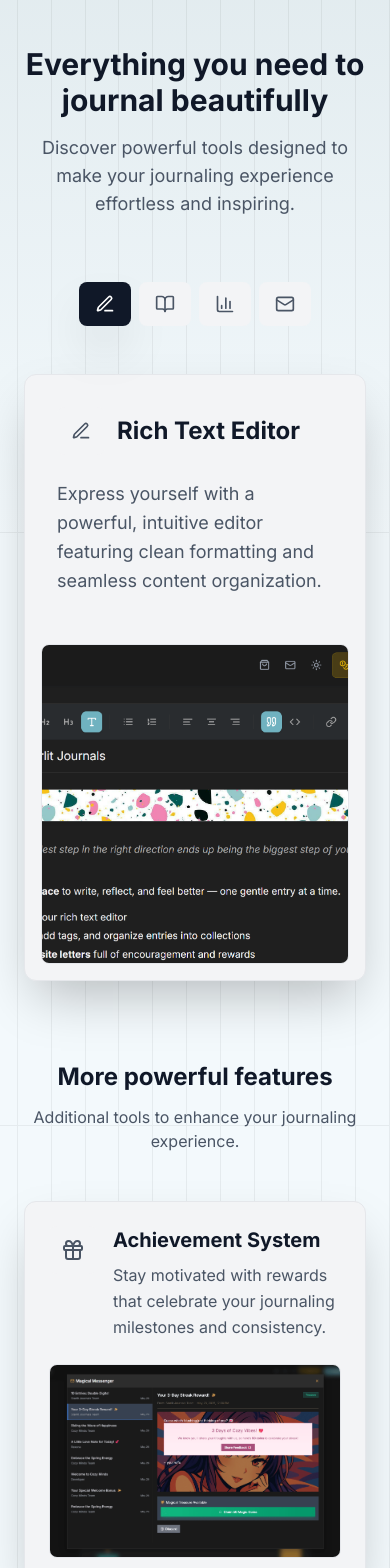
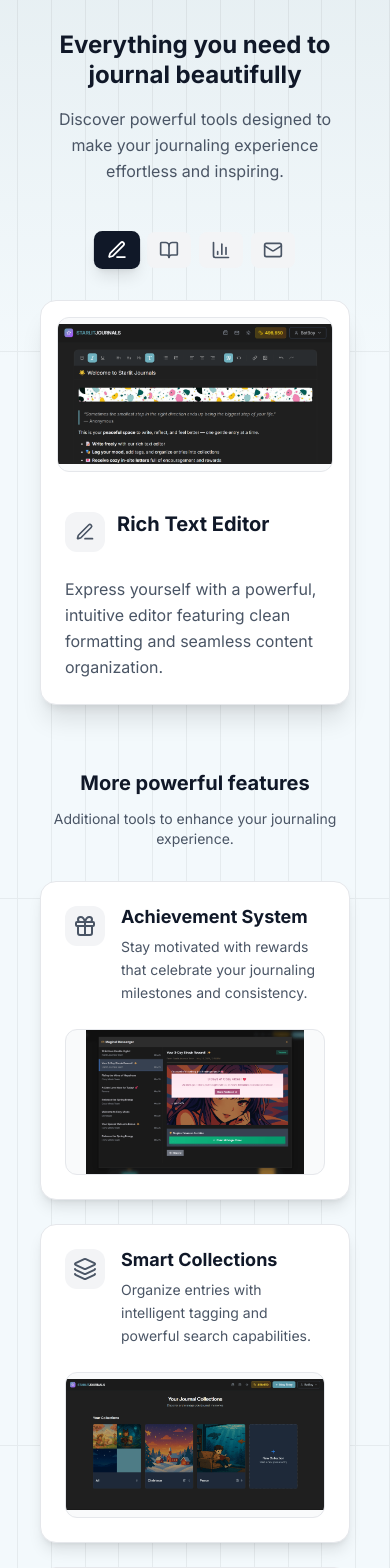
Before and after one commit to Bot-code-2003/cozyminds-client, a React (Vite) app: page / in a window 390 px wide. Shown: the part 1820-3388 px from the top of the page. Built offline with nearby package versions, Linux system fonts and the light colour scheme; no server answers.

Commit message:
Ui update landing

```diff
--- a/src/Components/Landing/Features.jsx
+++ b/src/Components/Landing/Features.jsx
@@ -88,66 +88,83 @@ const Features = ({ setShowLoginModal }) => {
   ];
 
   return (
-    <section className="w-full max-w-7xl mx-auto py-16 sm:py-20">
+    <section className="w-full max-w-7xl mx-auto px-4 sm:px-6 lg:px-8 py-12 sm:py-16 lg:py-20">
       {/* Header */}
-      <div className="text-center mb-16">
-        <h2 className="text-3xl sm:text-4xl lg:text-5xl font-bold mb-4 text-gray-900 dark:text-white">
+      <header className="text-center mb-12 sm:mb-16">
+        <h2 className="text-2xl sm:text-3xl md:text-4xl lg:text-5xl font-bold mb-4 text-gray-900 dark:text-white leading-tight">
           Everything you need to journal beautifully
         </h2>
-        <p className="text-lg text-gray-600 dark:text-gray-400 max-w-2xl mx-auto">
+        <p className="text-base sm:text-lg text-gray-600 dark:text-gray-400 max-w-2xl mx-auto leading-relaxed">
           Discover powerful tools designed to make your journaling experience
           effortless and inspiring.
         </p>
-      </div>
+      </header>
 
       {/* Main Features */}
-      <div className="mb-20">
+      <div className="mb-16 sm:mb-20">
         {/* Feature Navigation */}
-        <div className="flex flex-wrap justify-center gap-2 mb-12">
+        <nav
+          className="mb-8 sm:mb-12"
+          role="tablist"
+          aria-label="Feature navigation"
+        >
+          <div className="flex flex-wrap justify-center gap-2 sm:gap-3">
             {mainFeatures.map((feature, index) => (
               <button
                 key={index}
+                role="tab"
+                aria-selected={activeFeature === index}
+                aria-controls={`feature-panel-${index}`}
                 onClick={() => setActiveFeature(index)}
-              className={`flex items-center gap-2 px-4 py-3 rounded-lg text-sm font-medium transition-all duration-200 ${
+                className={`flex items-center gap-2 px-3 sm:px-4 py-2 sm:py-3 rounded-lg text-sm font-medium transition-all duration-300 focus:outline-none focus:ring-2 focus:ring-offset-2 focus:ring-gray-500 dark:focus:ring-gray-400 ${
                   activeFeature === index
-                  ? "bg-gray-900 dark:bg-gray-100 shadow-2xl text-white dark:text-gray-900"
-                  : "bg-gray-100 dark:bg-gray-800 text-gray-600 dark:text-gray-400 hover:bg-gray-200 dark:hover:bg-gray-700"
+                    ? "bg-gray-900 dark:bg-gray-100 shadow-lg text-white dark:text-gray-900 transform scale-105"
+                    : "bg-gray-100 dark:bg-gray-800 text-gray-600 dark:text-gray-400 hover:bg-gray-200 dark:hover:bg-gray-700 hover:scale-102"
                 }`}
               >
-              {feature.icon}
-              <span className="hidden sm:inline">{feature.title}</span>
+                <span className="flex-shrink-0">{feature.icon}</span>
+                <span className="hidden xs:inline sm:inline whitespace-nowrap">
+                  {feature.title}
+                </span>
               </button>
             ))}
           </div>
+        </nav>
 
         {/* Active Feature Display */}
-        <div className="bg-gray-100 shadow-2xl dark:bg-gray-900 rounded-xl border border-gray-200 dark:border-gray-800 overflow-hidden">
+        <div
+          className="bg-white dark:bg-gray-900 rounded-2xl shadow-xl border border-gray-200 dark:border-gray-800 overflow-hidden"
+          role="tabpanel"
+          id={`feature-panel-${activeFeature}`}
+          aria-labelledby={`feature-tab-${activeFeature}`}
+        >
           <div className="grid lg:grid-cols-5 gap-0">
             {/* Content */}
-            <div className="lg:col-span-2 p-8 lg:p-12 flex flex-col justify-center">
-              <div className="flex items-center gap-3 mb-6">
-                <div className="w-12 h-12 rounded-lg bg-gray-100 dark:bg-gray-800 flex items-center justify-center text-gray-600 dark:text-gray-400">
+            <div className="lg:col-span-2 p-6 sm:p-8 lg:p-12 flex flex-col justify-center order-2 lg:order-1">
+              <div className="flex items-start sm:items-center gap-3 sm:gap-4 mb-6">
+                <div className="w-10 h-10 sm:w-12 sm:h-12 rounded-xl bg-gray-100 dark:bg-gray-800 flex items-center justify-center text-gray-600 dark:text-gray-400 flex-shrink-0">
                   {mainFeatures[activeFeature].icon}
                 </div>
-                <h3 className="text-2xl font-bold text-gray-900 dark:text-white">
+                <h3 className="text-xl sm:text-2xl font-bold text-gray-900 dark:text-white leading-tight">
                   {mainFeatures[activeFeature].title}
                 </h3>
               </div>
-              <p className="text-gray-600 dark:text-gray-400 leading-relaxed text-lg">
+              <p className="text-gray-600 dark:text-gray-400 leading-relaxed text-base sm:text-lg">
                 {mainFeatures[activeFeature].description}
               </p>
             </div>
 
-            {/* Large Image */}
-            <div className="lg:col-span-3 p-4">
-              <div className="w-full h-80 lg:h-96 rounded-lg overflow-hidden border border-gray-200 dark:border-gray-700">
+            {/* Image */}
+            <div className="lg:col-span-3 p-4 sm:p-6 order-1 lg:order-2">
+              <div className="w-full aspect-video sm:aspect-[4/3] lg:aspect-video rounded-xl overflow-hidden border border-gray-200 dark:border-gray-700 bg-gray-50 dark:bg-gray-800">
                 <img
                   src={
                     mainFeatures[activeFeature].image ||
-                    "/placeholder.svg?height=400&width=600"
+                    "/placeholder.svg?height=400&width=600" ||
+                    "/placeholder.svg"
                   }
-                  alt={mainFeatures[activeFeature].title}
-                  className="w-full h-full object-cover"
+                  alt={`${mainFeatures[activeFeature].title} preview`}
+                  className="w-full h-full object-contain sm:object-cover transition-transform duration-300 hover:scale-105"
                   loading="lazy"
                 />
               </div>
@@ -156,66 +173,70 @@ const Features = ({ setShowLoginModal }) => {
         </div>
       </div>
 
-      {/* Additional Features - 2 Column Layout */}
-      <div className="mb-16">
-        <div className="text-center mb-12">
-          <h3 className="text-2xl sm:text-3xl font-bold mb-3 text-gray-900 dark:text-white">
+      {/* Additional Features */}
+      <div className="mb-12 sm:mb-16">
+        <header className="text-center mb-8 sm:mb-12">
+          <h3 className="text-xl sm:text-2xl md:text-3xl font-bold mb-3 text-gray-900 dark:text-white">
             More powerful features
           </h3>
-          <p className="text-gray-600 dark:text-gray-400 max-w-xl mx-auto">
+          <p className="text-gray-600 dark:text-gray-400 max-w-xl mx-auto text-sm sm:text-base">
             Additional tools to enhance your journaling experience.
           </p>
-        </div>
+        </header>
 
-        <div className="grid gap-8 sm:grid-cols-1 lg:grid-cols-2">
+        <div className="grid gap-6 sm:gap-8 md:grid-cols-2">
           {additionalFeatures.map((feature, index) => (
-            <div
+            <article
               key={index}
-              className="bg-gray-100 shadow-2xl dark:bg-gray-900 rounded-xl border border-gray-200 dark:border-gray-800 p-6 hover:border-gray-300 dark:hover:border-gray-600 transition-colors duration-200"
+              className="bg-white dark:bg-gray-900 rounded-2xl shadow-lg border border-gray-200 dark:border-gray-800 p-6 hover:border-gray-300 dark:hover:border-gray-600 hover:shadow-xl transition-all duration-300 group"
             >
               <div className="flex items-start gap-4 mb-6">
-                <div className="w-12 h-12 rounded-lg bg-gray-100 dark:bg-gray-800 flex items-center justify-center text-gray-600 dark:text-gray-400 flex-shrink-0">
+                <div className="w-10 h-10 sm:w-12 sm:h-12 rounded-xl bg-gray-100 dark:bg-gray-800 flex items-center justify-center text-gray-600 dark:text-gray-400 flex-shrink-0 group-hover:bg-gray-200 dark:group-hover:bg-gray-700 transition-colors duration-300">
                   {feature.icon}
                 </div>
-                <div>
-                  <h4 className="text-xl font-bold text-gray-900 dark:text-white mb-2">
+                <div className="flex-1 min-w-0">
+                  <h4 className="text-lg sm:text-xl font-bold text-gray-900 dark:text-white mb-2 leading-tight">
                     {feature.title}
                   </h4>
-                  <p className="text-gray-600 dark:text-gray-400 leading-relaxed">
+                  <p className="text-gray-600 dark:text-gray-400 leading-relaxed text-sm sm:text-base">
                     {feature.description}
                   </p>
                 </div>
               </div>
 
-              {/* Large Image for Additional Features */}
-              <div className="w-full rounded-lg overflow-hidden border border-gray-200 dark:border-gray-700">
+              {/* Feature Image */}
+              <div className="w-full aspect-video rounded-xl overflow-hidden border border-gray-200 dark:border-gray-700 bg-gray-50 dark:bg-gray-800">
                 <img
                   src={feature.image || "/placeholder.svg?height=200&width=400"}
-                  alt={feature.title}
-                  className="w-full h-full object-cover"
+                  alt={`${feature.title} preview`}
+                  className="w-full h-full object-contain sm:object-cover transition-transform duration-300 group-hover:scale-105"
                   loading="lazy"
                 />
               </div>
-            </div>
+            </article>
           ))}
         </div>
       </div>
 
       {/* Call to Action */}
       <div className="text-center">
-        <div className="inline-block p-8 bg-gray-100 shadow-2xl dark:bg-gray-800 rounded-xl border border-gray-200 dark:border-gray-700">
-          <h3 className="text-2xl sm:text-3xl font-bold text-gray-900 dark:text-white mb-4">
+        <div className="inline-block max-w-md mx-auto p-6 sm:p-8 bg-gradient-to-br from-gray-50 to-gray-100 dark:from-gray-800 dark:to-gray-900 rounded-2xl shadow-xl border border-gray-200 dark:border-gray-700">
+          <h3 className="text-xl sm:text-2xl md:text-3xl font-bold text-gray-900 dark:text-white mb-4 leading-tight">
             Start journaling today
           </h3>
-          <p className="text-gray-600 dark:text-gray-400 mb-6 max-w-md mx-auto">
+          <p className="text-gray-600 dark:text-gray-400 mb-6 text-sm sm:text-base leading-relaxed">
             Join thousands who have transformed their journaling experience.
           </p>
           <button
             onClick={() => setShowLoginModal(true)}
-            className="inline-flex items-center gap-2 px-6 py-3 bg-gray-900 dark:bg-gray-100 shadow-2xl text-white dark:text-gray-900 rounded-lg hover:bg-gray-800 dark:hover:bg-gray-100 transition-colors duration-200 font-medium"
+            className="inline-flex items-center gap-2 px-6 py-3 bg-gray-900 dark:bg-gray-100 text-white dark:text-gray-900 rounded-xl hover:bg-gray-800 dark:hover:bg-gray-200 transition-all duration-300 font-medium shadow-lg hover:shadow-xl transform hover:scale-105 focus:outline-none focus:ring-2 focus:ring-offset-2 focus:ring-gray-500 dark:focus:ring-gray-400"
+            aria-label="Get started with journaling"
           >
             Get Started
-            <ArrowRight size={16} />
+            <ArrowRight
+              size={16}
+              className="transition-transform duration-300 group-hover:translate-x-1"
+            />
           </button>
         </div>
       </div>
```
Lines whose indentation alone changed are shown as unchanged.
